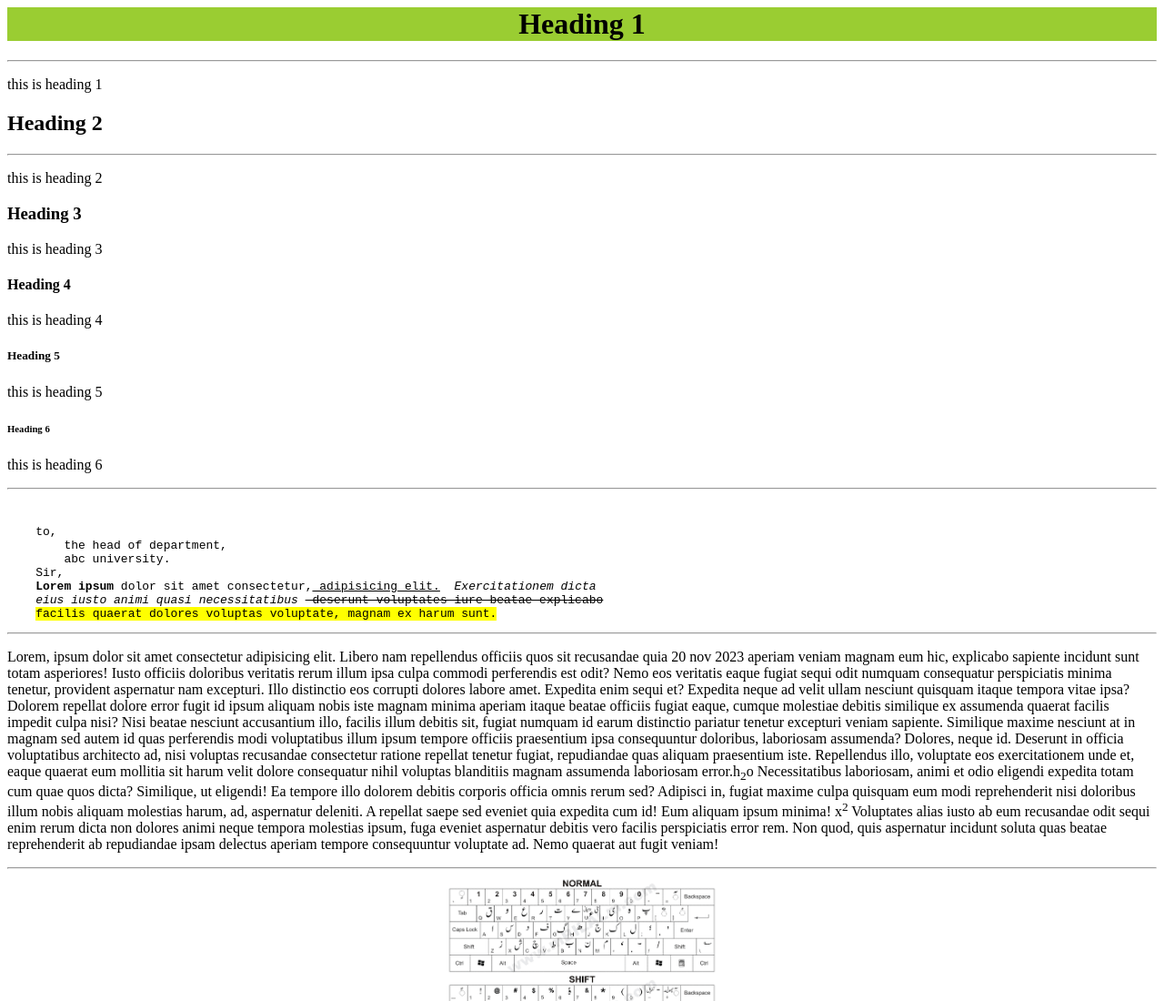
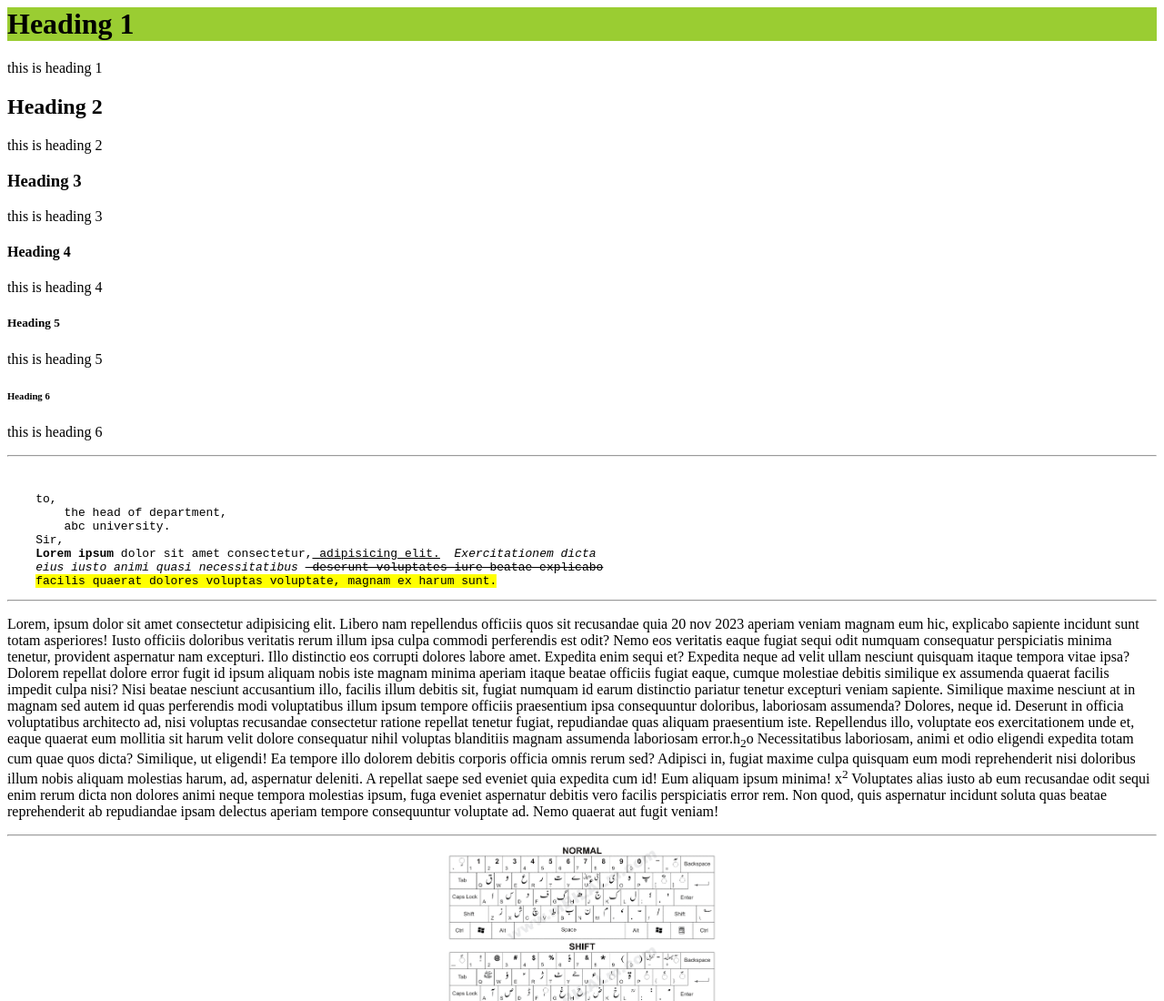
Before and after one commit to NaumanZahid03/simple-codes, a plain HTML site: page index.html in a window 1280 px wide. Shown: the top 1100 px of the page at 91% size. Drawn offline with Linux system fonts and the light colour scheme.

Commit message:
remove center tag and hr tag

```diff
--- a/index.html
+++ b/index.html
@@ -3,13 +3,13 @@
     <title>my page</title>
 </head>
 <body>
-    <center>
+
 <h1 style="background-color:yellowgreen;">Heading 1</h1>
-<hr>
-</center>
+
+
 <p>this is heading 1</p>
 <h2>Heading 2</h2>
-<hr>
+
 <p>this is heading 2</p>
 <h3>Heading 3</h3>
 <p>this is heading 3</p>
```
